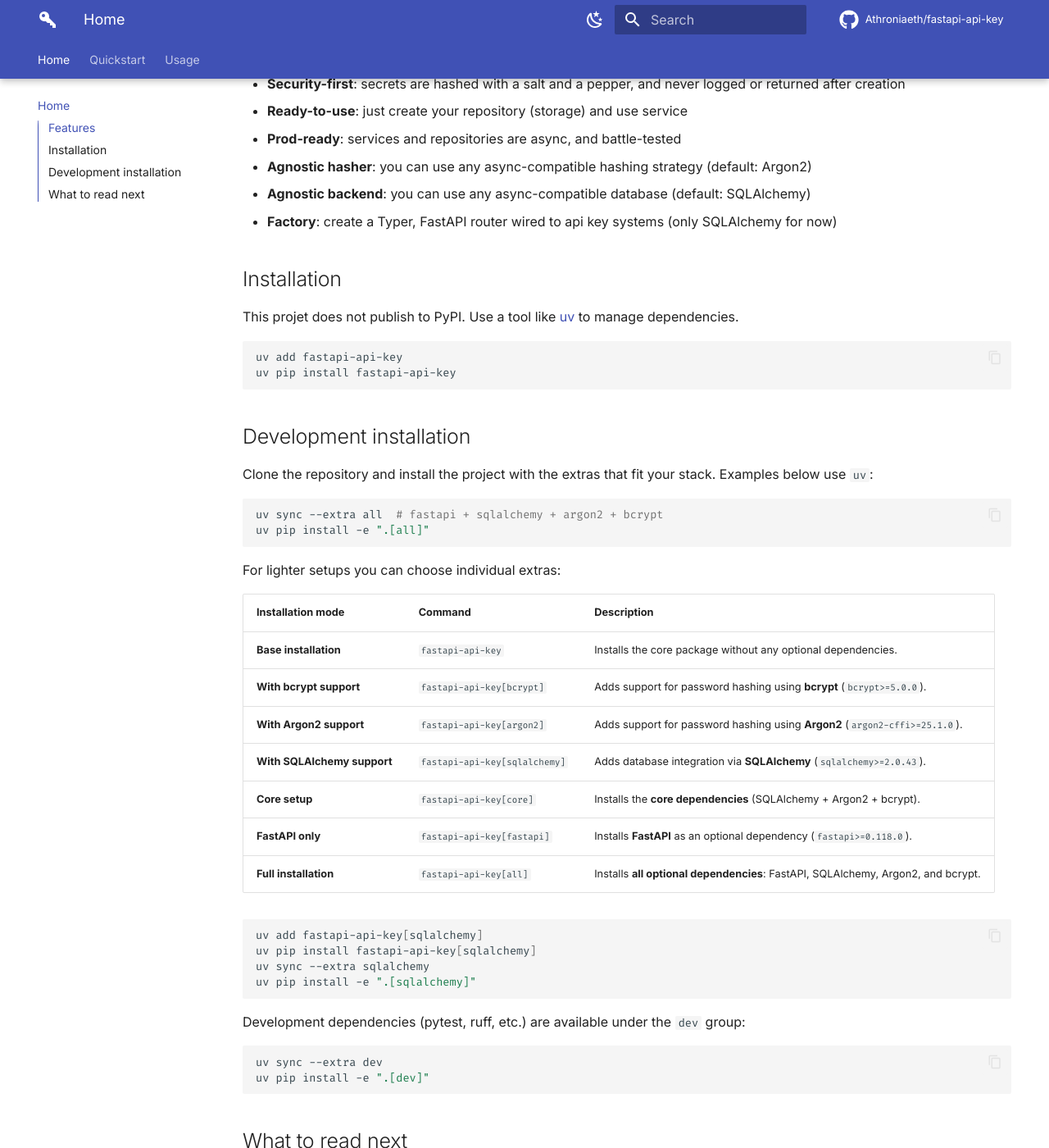
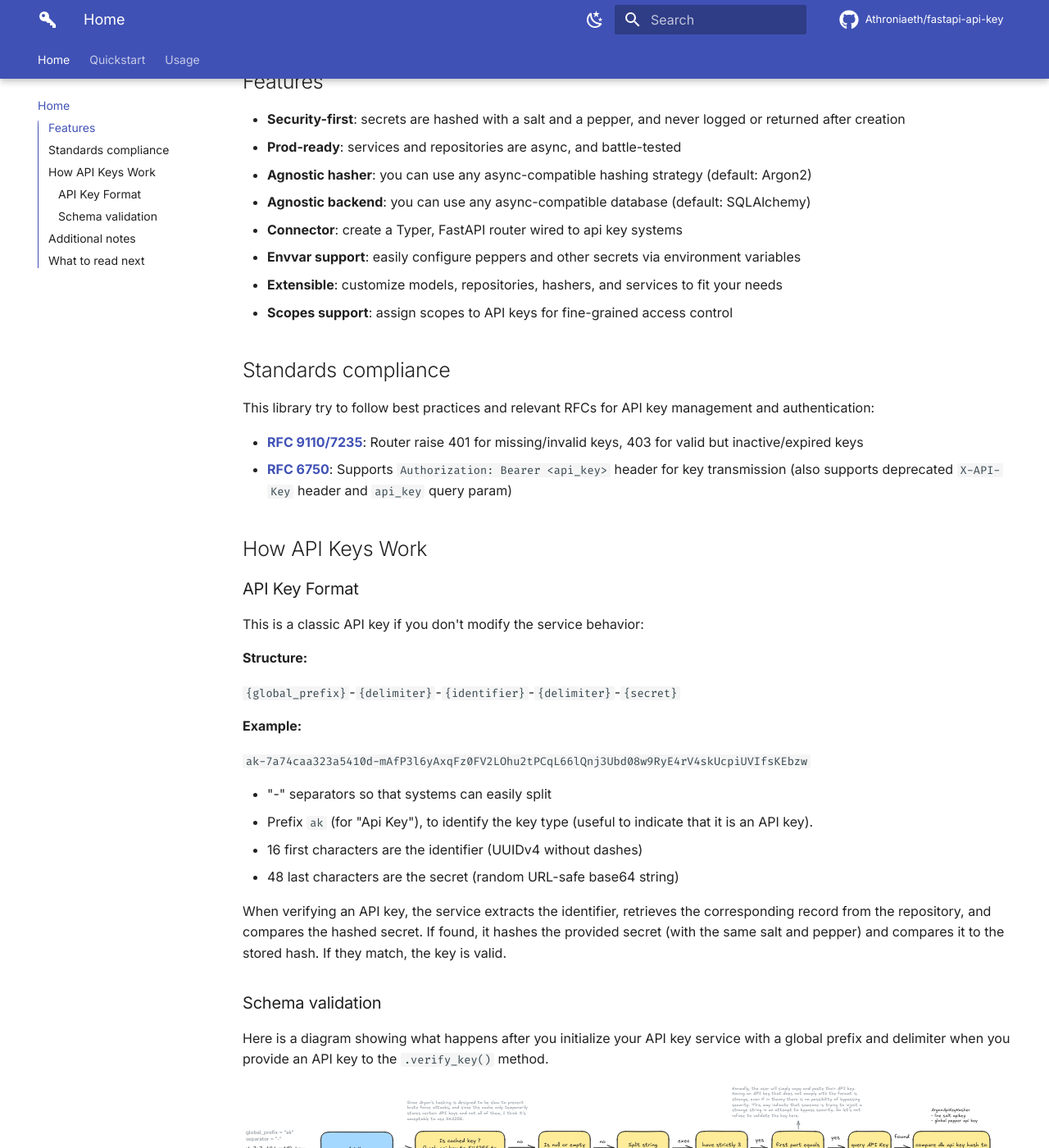
Before and after one commit to Athroniaeth/fastapi-api-key, an MkDocs documentation site: the page built from docs/index.md, in a window 1280 px wide and 1400 px high, scrolled down 280 px. Shown: the whole window at 82% size. Built offline with MkDocs 1.6.1 and Material for MkDocs 9.7.7, drawn with Linux system fonts in a browser that asks for light colours; comment, search, counter and statistics services are not loaded; some of the changed text lies outside the part shown.

Commit message:
docs(mkdocs): rework all mkdocs pages, remove bad information

````diff
--- a/docs/index.md
+++ b/docs/index.md
@@ -1,4 +1,11 @@
-# Fastapi Api Key
+# FastAPI Api Key
+
+![Python Version from PEP 621 TOML](https://img.shields.io/python/required-version-toml?tomlFilePath=https%3A%2F%2Fraw.githubusercontent.com%2FAthroniaeth%2Ffastapi-api-key%2Fmain%2Fpyproject.toml)
+[![Tested with pytest](https://img.shields.io/badge/tests-pytest-informational.svg)](https://pytest.org/)
+[![codecov](https://codecov.io/gh/Athroniaeth/fastapi-api-key/graph/badge.svg)](https://codecov.io/gh/Athroniaeth/fastapi-api-key)
+[![Security: bandit](https://img.shields.io/badge/security-bandit-yellow.svg)](https://bandit.readthedocs.io/)
+[![Deps: uv](https://img.shields.io/badge/deps-managed%20with%20uv-3E4DD8.svg)](https://docs.astral.sh/uv/)
+[![Code style: Ruff](https://img.shields.io/badge/code%20style-ruff-4B32C3.svg)](https://docs.astral.sh/ruff/)
 
 `fastapi-api-key` provides reusable building blocks to issue, persist, and verify API keys in FastAPI applications. It
 ships with a domain model, hashing helpers, repository contracts, and an optional FastAPI router for CRUD management of
@@ -7,56 +14,61 @@ keys.
 ## Features
 
 - **Security-first**: secrets are hashed with a salt and a pepper, and never logged or returned after creation
-- **Ready-to-use**: just create your repository (storage) and use service
 - **Prod-ready**: services and repositories are async, and battle-tested
 
 - **Agnostic hasher**: you can use any async-compatible hashing strategy (default: Argon2)
 - **Agnostic backend**: you can use any async-compatible database (default: SQLAlchemy)
-- **Factory**: create a Typer, FastAPI router wired to api key systems (only SQLAlchemy for now)
+- **Connector**: create a Typer, FastAPI router wired to api key systems
 
-## Installation
 
-This projet does not publish to PyPI. Use a tool like [uv](https://docs.astral.sh/uv/) to manage dependencies.
+- **Envvar support**: easily configure peppers and other secrets via environment variables
+- **Extensible**: customize models, repositories, hashers, and services to fit your needs
+- **Scopes support**: assign scopes to API keys for fine-grained access control
 
-```bash
-uv add fastapi-api-key
-uv pip install fastapi-api-key
-```
+## Standards compliance
 
-## Development installation
+This library try to follow best practices and relevant RFCs for API key management and authentication:
 
-Clone the repository and install the project with the extras that fit your stack. Examples below use `uv`:
+- **[RFC 9110/7235](https://www.rfc-editor.org/rfc/rfc9110.html)**: Router raise 401 for missing/invalid keys, 403 for
+  valid but inactive/expired keys
+- **[RFC 6750](https://datatracker.ietf.org/doc/html/rfc6750)**: Supports `Authorization: Bearer <api_key>` header for
+  key transmission (also supports deprecated `X-API-Key` header and `api_key` query param)
 
-```bash
-uv sync --extra all  # fastapi + sqlalchemy + argon2 + bcrypt
-uv pip install -e ".[all]"
-```
+## How API Keys Work
 
-For lighter setups you can choose individual extras:
+### API Key Format
 
-| Installation mode           | Command                       | Description                                                                      |
-|-----------------------------|-------------------------------|----------------------------------------------------------------------------------|
-| **Base installation**       | `fastapi-api-key`             | Installs the core package without any optional dependencies.                     |
-| **With bcrypt support**     | `fastapi-api-key[bcrypt]`     | Adds support for password hashing using **bcrypt** (`bcrypt>=5.0.0`).            |
-| **With Argon2 support**     | `fastapi-api-key[argon2]`     | Adds support for password hashing using **Argon2** (`argon2-cffi>=25.1.0`).      |
-| **With SQLAlchemy support** | `fastapi-api-key[sqlalchemy]` | Adds database integration via **SQLAlchemy** (`sqlalchemy>=2.0.43`).             |
-| **Core setup**              | `fastapi-api-key[core]`       | Installs the **core dependencies** (SQLAlchemy + Argon2 + bcrypt).               |
-| **FastAPI only**            | `fastapi-api-key[fastapi]`    | Installs **FastAPI** as an optional dependency (`fastapi>=0.118.0`).             |
-| **Full installation**       | `fastapi-api-key[all]`        | Installs **all optional dependencies**: FastAPI, SQLAlchemy, Argon2, and bcrypt. |
+This is a classic API key if you don't modify the service behavior:
 
-```bash
-uv add fastapi-api-key[sqlalchemy]
-uv pip install fastapi-api-key[sqlalchemy]
-uv sync --extra sqlalchemy
-uv pip install -e ".[sqlalchemy]"
-```
+**Structure:**
 
-Development dependencies (pytest, ruff, etc.) are available under the `dev` group:
+`{global_prefix}`-`{delimiter}`-`{identifier}`-`{delimiter}`-`{secret}`
 
-```bash
-uv sync --extra dev
-uv pip install -e ".[dev]"
-```
+**Example:**
+
+`ak-7a74caa323a5410d-mAfP3l6yAxqFz0FV2LOhu2tPCqL66lQnj3Ubd08w9RyE4rV4skUcpiUVIfsKEbzw`
+
+- "-" separators so that systems can easily split
+- Prefix `ak` (for "Api Key"), to identify the key type (useful to indicate that it is an API key).
+- 16 first characters are the identifier (UUIDv4 without dashes)
+- 48 last characters are the secret (random URL-safe base64 string)
+
+When verifying an API key, the service extracts the identifier, retrieves the corresponding record from the repository,
+and compares the hashed secret. If found, it hashes the provided secret (with the same salt and pepper) and compares it
+to the stored hash.
+If they match, the key is valid.
+
+### Schema validation
+
+Here is a diagram showing what happens after you initialize your API key service with a global prefix and delimiter when you provide an API key to the `.verify_key()` method.
+
+<img src="./schema.svg">
+
+## Additional notes
+
+- Python 3.9+ is required.
+- The library issues warnings if you keep the default pepper; always configure a secret value outside source control.
+- Never log peppers or plaintext API keys, change the pepper of prod will prevent you from reading API keys
 
 ## What to read next
 
--- a/mkdocs.yml
+++ b/mkdocs.yml
@@ -34,8 +34,8 @@ theme:
         icon: material/weather-night
         name: Switch to dark mode
     - scheme: slate
-      primary: deep purple
-      accent: indigo
+      primary: indigo
+      accent: deep purple
       toggle:
         icon: material/weather-sunny
         name: Switch to light mode
@@ -62,12 +62,12 @@ nav:
   - Home: index.md
   - Quickstart: quickstart.md
   - Usage:
-      - Custom: usage/custom.md
       - Dotenv: usage/dotenv.md
       - Cache: usage/cache.md
       - FastAPI: usage/fastapi.md
       - Scopes: usage/scopes.md
       - Typer: usage/typer.md
+      - Custom: usage/custom.md
 extra:
   social:
     - icon: fontawesome/brands/github
````
Also changed, not shown: docs/quickstart.md (+42 -2 lines).
